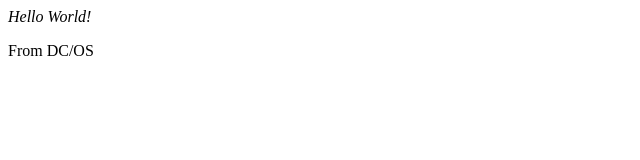
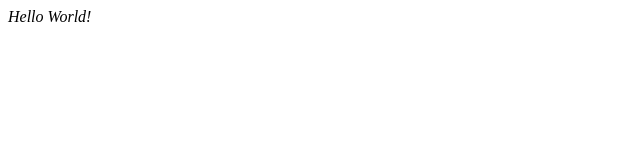
Before and after one commit to dtyler/velocity_dcos, a plain HTML site: page index.html in a window 1280 px wide. Shown: the full height of the page, 0-640 px from the left. Drawn offline with Linux system fonts and the light colour scheme.

Commit message:
Revert "iterating on html"
This reverts commit 4ad2fcd0dcb39afd78f3a2ccade23265deb44427.

```diff
--- a/index.html
+++ b/index.html
@@ -1 +1 @@
-<html> <span style="font-style: italic">Hello World!</span> <p>From DC/OS</p></html>
+<html> <span style="font-style: italic">Hello World!</span> </html>
```
